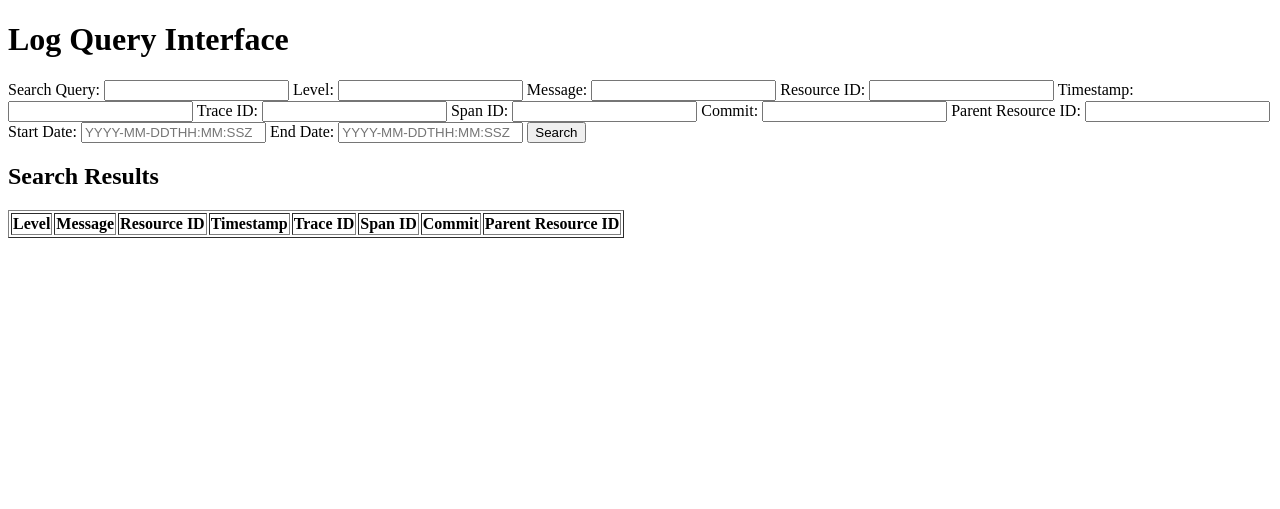
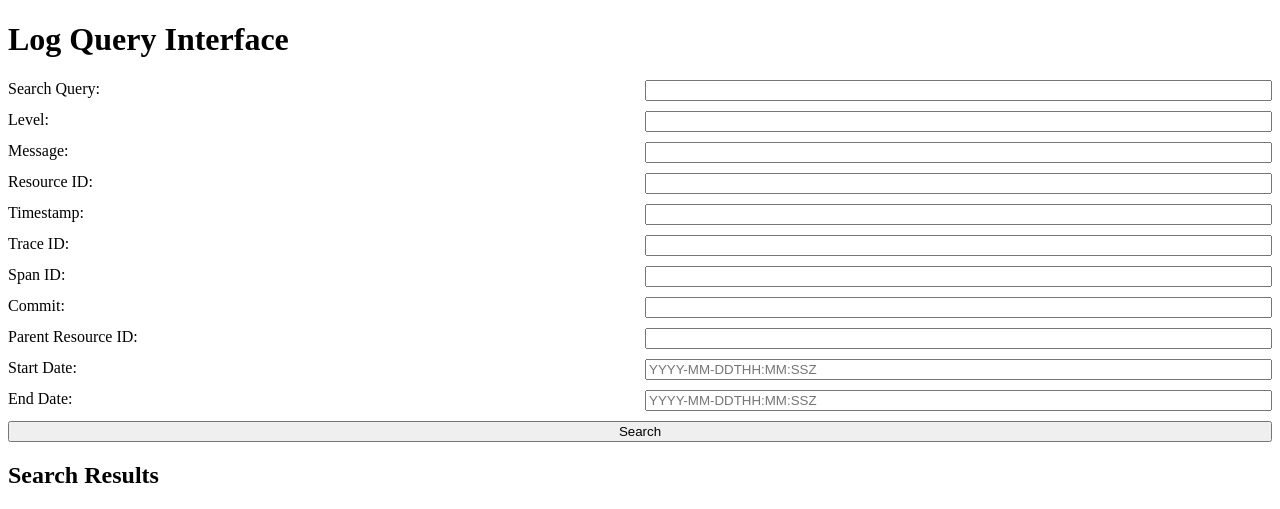
Before and after one commit to Anshika-98/Dyte-Assignment, a Flask app: page / in a window 1280 px wide. Shown: the top 509 px of the page. Run offline with Flask 3, Linux system fonts and the light colour scheme; lists and menus that the app fills with data are empty.

Commit message:
changed the layout

```diff
--- a/LogIngestor/templates/index.html
+++ b/LogIngestor/templates/index.html
@@ -4,6 +4,28 @@
         <meta charset="UTF-8">
         <meta name="viewport" content="width=device-width, initial-scale=1.0">
         <title>Log Query Interface</title>
+        <style>
+            #logQueryForm {
+                display: grid;
+                grid-template-columns: repeat(2, 1fr);
+                gap: 10px;
+            }
+
+            #logQueryForm label {
+                grid-column: span 1;
+            }
+
+            #logQueryForm input {
+                grid-column: span 1;
+                width: 100%;
+                box-sizing: border-box;
+            }
+
+            #logQueryForm button {
+                grid-column: span 2;
+                width: auto;
+            }
+        </style>
     </head>
     <body>
         <h1>Log Query Interface</h1>
```
Lines whose indentation alone changed are shown as unchanged.
